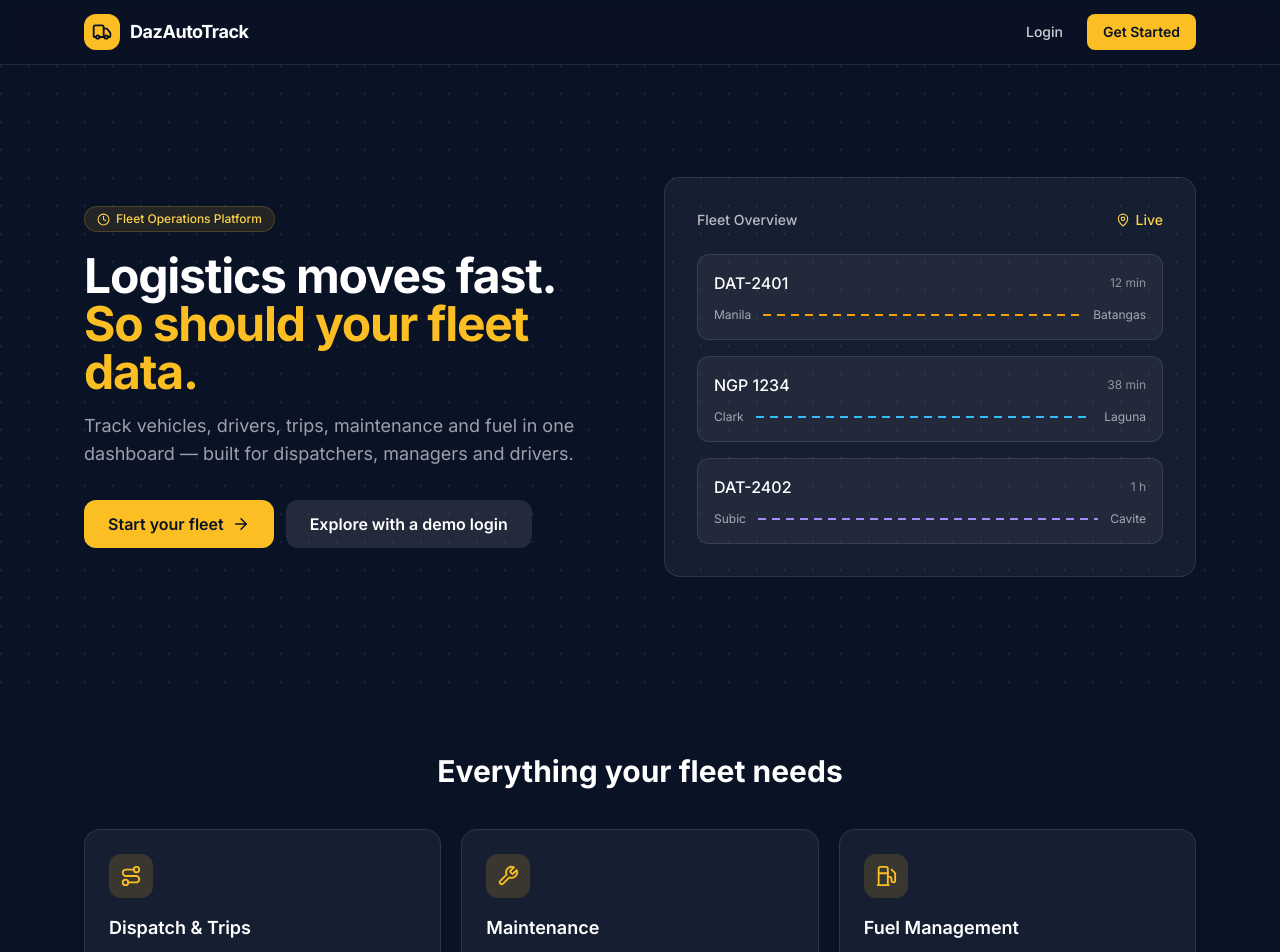
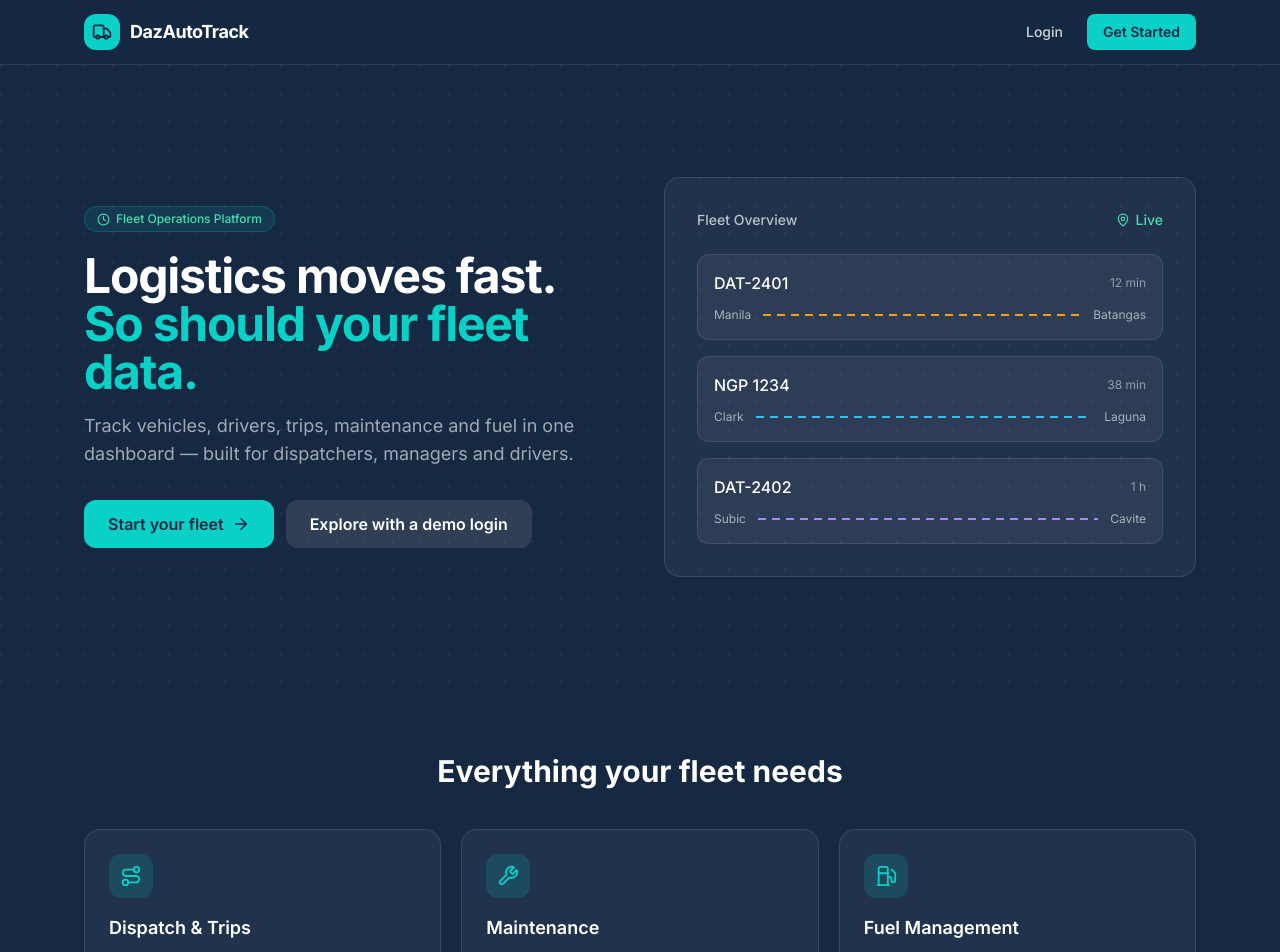
Before and after one commit to dzzzzlu/fleet_management_system, a React (Vite) app in the folder frontend/frontend/frontend/: page / in a window 1280 px wide. Shown: the top 952 px of the page. Built offline with nearby package versions, Linux system fonts and the light colour scheme; no server answers.

Commit message:
Adopt teal-green gradient system: brand accents (#09D1C7/#46DFB1/#80EE98) + teal-navy depth palette

```diff
--- a/frontend/frontend/frontend/src/components/Layout.jsx
+++ b/frontend/frontend/frontend/src/components/Layout.jsx
@@ -121,7 +121,7 @@ export default function Layout() {
   }
 
   const CATEGORY_DOT = {
-    maintenance: "bg-amber-500",
+    maintenance: "bg-brand-500",
     incident: "bg-red-500",
     trip: "bg-blue-500",
     compliance: "bg-purple-500",
--- a/frontend/frontend/frontend/src/components/StatusBadge.jsx
+++ b/frontend/frontend/frontend/src/components/StatusBadge.jsx
@@ -5,15 +5,15 @@ const COLORS = {
   assigned: "bg-navy-100 text-navy-800",
   in_progress: "bg-navy-100 text-navy-800",
   scheduled: "bg-gray-100 text-gray-600",
-  maintenance: "bg-amber-100 text-amber-700",
-  pending: "bg-amber-100 text-amber-700",
+  maintenance: "bg-brand-100 text-brand-700",
+  pending: "bg-brand-100 text-brand-700",
   inactive: "bg-gray-100 text-gray-600",
   on_leave: "bg-blue-100 text-blue-700",
   retired: "bg-red-100 text-red-700",
   cancelled: "bg-red-100 text-red-700",
   suspended: "bg-red-100 text-red-700",
   reported: "bg-red-100 text-red-700",
-  under_review: "bg-amber-100 text-amber-700",
+  under_review: "bg-brand-100 text-brand-700",
   resolved: "bg-blue-100 text-blue-700",
   closed: "bg-green-100 text-green-700",
 };
--- a/frontend/frontend/frontend/src/pages/Dashboard.jsx
+++ b/frontend/frontend/frontend/src/pages/Dashboard.jsx
@@ -130,7 +130,7 @@ export default function Dashboard() {
           <div className="grid grid-cols-1 md:grid-cols-3 lg:grid-cols-5 gap-4 mb-6">
             <StatCard icon={Truck} iconBg="bg-navy-100" iconColor="text-navy-700" value={data.total_vehicles} label="Total Vehicles" />
             <StatCard icon={Car} iconBg="bg-green-100" iconColor="text-green-700" value={data.active_vehicles} label="Active Vehicles" />
-            <StatCard icon={Wrench} iconBg="bg-amber-100" iconColor="text-amber-700" value={data.vehicles_in_maintenance} label="Vehicles in Maintenance" />
+            <StatCard icon={Wrench} iconBg="bg-brand-100" iconColor="text-brand-700" value={data.vehicles_in_maintenance} label="Vehicles in Maintenance" />
             <StatCard icon={Users} iconBg="bg-purple-100" iconColor="text-purple-700" value={data.active_drivers} label="Active Drivers" />
             <StatCard icon={Phone} iconBg="bg-navy-100" iconColor="text-navy-700" value={data.active_trips} label="Active Trips" />
           </div>
--- a/frontend/frontend/frontend/src/pages/Fuel.jsx
+++ b/frontend/frontend/frontend/src/pages/Fuel.jsx
@@ -87,7 +87,7 @@ export default function Fuel() {
       <div className="grid grid-cols-1 md:grid-cols-3 gap-4 mb-6">
         <StatCard icon={Wallet} iconBg="bg-navy-100" iconColor="text-navy-700" value={`₱${stats.totalCost}`} label="Total Fuel Cost" />
         <StatCard icon={Droplets} iconBg="bg-purple-100" iconColor="text-purple-700" value={`${stats.totalLiters} L`} label="Total Liters" />
-        <StatCard icon={GaugeCircle} iconBg="bg-amber-100" iconColor="text-amber-700" value={`₱${stats.avgPrice}`} label="Avg Price / Liter" />
+        <StatCard icon={GaugeCircle} iconBg="bg-brand-100" iconColor="text-brand-700" value={`₱${stats.avgPrice}`} label="Avg Price / Liter" />
       </div>
 
       <div className="bg-white rounded-xl shadow-sm overflow-x-auto">
--- a/frontend/frontend/frontend/src/pages/Incidents.jsx
+++ b/frontend/frontend/frontend/src/pages/Incidents.jsx
@@ -87,7 +87,7 @@ export default function Incidents() {
 
       <div className="grid grid-cols-1 md:grid-cols-3 gap-4 mb-6">
         <StatCard icon={TriangleAlert} iconBg="bg-red-100" iconColor="text-red-700" value={records.filter((r) => r.incident_status === "reported").length} label="Reported Incidents" />
-        <StatCard icon={SearchCheck} iconBg="bg-amber-100" iconColor="text-amber-700" value={records.filter((r) => r.incident_status === "under_review").length} label="Under Review" />
+        <StatCard icon={SearchCheck} iconBg="bg-brand-100" iconColor="text-brand-700" value={records.filter((r) => r.incident_status === "under_review").length} label="Under Review" />
         <StatCard icon={CircleCheck} iconBg="bg-green-100" iconColor="text-green-700" value={records.filter((r) => r.incident_status === "resolved").length} label="Resolved" />
       </div>
 
--- a/frontend/frontend/frontend/src/pages/Landing.jsx
+++ b/frontend/frontend/frontend/src/pages/Landing.jsx
@@ -27,20 +27,20 @@ export default function Landing() {
       <header className="sticky top-0 z-40 bg-navy-950/90 backdrop-blur border-b border-white/10">
         <div className="max-w-6xl mx-auto px-5 h-16 flex items-center justify-between">
           <div className="flex items-center gap-2.5">
-            <div className="w-9 h-9 rounded-xl bg-amber-400 flex items-center justify-center">
+            <div className="w-9 h-9 rounded-xl bg-brand-500 flex items-center justify-center">
               <Truck size={20} strokeWidth={2.2} className="text-navy-950" aria-hidden />
             </div>
             <span className="font-bold text-lg tracking-tight">DazAutoTrack</span>
           </div>
           <div className="flex items-center gap-3">
             {user ? (
-              <Link to="/dashboard" className="bg-amber-400 text-navy-950 font-semibold text-sm px-4 py-2 rounded-lg hover:bg-amber-300 transition-colors">
+              <Link to="/dashboard" className="bg-brand-500 text-navy-950 font-semibold text-sm px-4 py-2 rounded-lg hover:bg-brand-400 transition-colors">
                 Open Dashboard
               </Link>
             ) : (
               <>
                 <Link to="/login" className="text-sm text-white/80 hover:text-white px-3 py-2 font-medium">Login</Link>
-                <Link to="/signup" className="bg-amber-400 text-navy-950 font-semibold text-sm px-4 py-2 rounded-lg hover:bg-amber-300 transition-colors">
+                <Link to="/signup" className="bg-brand-500 text-navy-950 font-semibold text-sm px-4 py-2 rounded-lg hover:bg-brand-400 transition-colors">
                   Get Started
                 </Link>
               </>
@@ -56,12 +56,12 @@ export default function Landing() {
           aria-hidden />
         <div className="max-w-6xl mx-auto px-5 py-20 md:py-28 grid lg:grid-cols-2 gap-12 items-center relative">
           <div>
-            <span className="inline-flex items-center gap-1.5 text-xs font-medium bg-amber-400/10 text-amber-300 border border-amber-400/20 px-3 py-1 rounded-full mb-5">
+            <span className="inline-flex items-center gap-1.5 text-xs font-medium bg-brand-500/10 text-brand-400 border border-brand-500/20 px-3 py-1 rounded-full mb-5">
               <Clock size={13} aria-hidden /> Fleet Operations Platform
             </span>
             <h1 className="text-4xl md:text-5xl font-extrabold tracking-tight leading-tight">
               Logistics moves fast.{" "}
-              <span className="text-amber-400">So should your fleet data.</span>
+              <span className="text-brand-500">So should your fleet data.</span>
             </h1>
             <p className="text-white/60 text-lg mt-4 max-w-lg">
               Track vehicles, drivers, trips, maintenance and fuel in one dashboard —
@@ -70,7 +70,7 @@ export default function Landing() {
             <div className="flex flex-wrap gap-3 mt-8">
               {!user && (
                 <>
-                  <Link to="/signup" className="inline-flex items-center gap-2 bg-amber-400 text-navy-950 font-semibold px-6 py-3 rounded-xl hover:bg-amber-300 transition-colors">
+                  <Link to="/signup" className="inline-flex items-center gap-2 bg-brand-500 text-navy-950 font-semibold px-6 py-3 rounded-xl hover:bg-brand-400 transition-colors">
                     Start your fleet <ArrowRight size={18} aria-hidden />
                   </Link>
                   <Link to="/login" className="inline-flex items-center gap-2 bg-white/10 text-white font-semibold px-6 py-3 rounded-xl hover:bg-white/20 transition-colors">
@@ -79,7 +79,7 @@ export default function Landing() {
                 </>
               )}
               {user && (
-                <Link to="/dashboard" className="inline-flex items-center gap-2 bg-amber-400 text-navy-950 font-semibold px-6 py-3 rounded-xl hover:bg-amber-300 transition-colors">
+                <Link to="/dashboard" className="inline-flex items-center gap-2 bg-brand-500 text-navy-950 font-semibold px-6 py-3 rounded-xl hover:bg-brand-400 transition-colors">
                   Open Dashboard <ArrowRight size={18} aria-hidden />
                 </Link>
               )}
@@ -90,7 +90,7 @@ export default function Landing() {
           <div className="hidden lg:block bg-white/5 border border-white/10 rounded-2xl p-8">
             <div className="flex items-center justify-between mb-6 text-sm font-medium text-white/70">
               <span>Fleet Overview</span>
-              <span className="inline-flex items-center gap-1.5 text-amber-300"><MapPin size={14} aria-hidden /> Live</span>
+              <span className="inline-flex items-center gap-1.5 text-brand-400"><MapPin size={14} aria-hidden /> Live</span>
             </div>
             <div className="space-y-4">
               {[
@@ -121,8 +121,8 @@ export default function Landing() {
         <div className="grid sm:grid-cols-2 lg:grid-cols-3 gap-5">
           {FEATURES.map(({ Icon, title, desc }) => (
             <div key={title} className="rounded-2xl bg-white/5 border border-white/10 p-6 hover:bg-white/10 transition-colors">
-              <div className="w-11 h-11 rounded-xl bg-amber-400/15 flex items-center justify-center mb-4">
-                <Icon size={22} strokeWidth={2} className="text-amber-400" aria-hidden />
+              <div className="w-11 h-11 rounded-xl bg-brand-500/15 flex items-center justify-center mb-4">
+                <Icon size={22} strokeWidth={2} className="text-brand-500" aria-hidden />
               </div>
               <h3 className="font-semibold text-lg">{title}</h3>
               <p className="text-white/55 text-sm mt-1.5">{desc}</p>
@@ -138,8 +138,8 @@ export default function Landing() {
           <div className="grid sm:grid-cols-3 gap-6">
             {STEPS.map(({ Icon, title, desc }) => (
               <div key={title} className="text-center">
-                <div className="w-14 h-14 mx-auto rounded-2xl bg-amber-400/15 flex items-center justify-center mb-4">
-                  <Icon size={26} strokeWidth={2} className="text-amber-400" aria-hidden />
+                <div className="w-14 h-14 mx-auto rounded-2xl bg-brand-500/15 flex items-center justify-center mb-4">
+                  <Icon size={26} strokeWidth={2} className="text-brand-500" aria-hidden />
                 </div>
                 <h3 className="font-semibold">{title}</h3>
                 <p className="text-white/55 text-sm mt-1.5 max-w-xs mx-auto">{desc}</p>
@@ -152,7 +152,7 @@ export default function Landing() {
       <footer className="border-t border-white/10">
         <div className="max-w-6xl mx-auto px-5 py-8 flex flex-col sm:flex-row items-center justify-between gap-4 text-sm text-white/50">
           <div className="flex items-center gap-2">
-            <div className="w-7 h-7 rounded-lg bg-amber-400 flex items-center justify-center">
+            <div className="w-7 h-7 rounded-lg bg-brand-500 flex items-center justify-center">
               <Truck size={16} strokeWidth={2.2} className="text-navy-950" aria-hidden />
             </div>
             DazAutoTrack · Argo v0.5
--- a/frontend/frontend/frontend/src/pages/Maintenance.jsx
+++ b/frontend/frontend/frontend/src/pages/Maintenance.jsx
@@ -178,7 +178,7 @@ export default function Maintenance() {
       ) : (
         <>
           <div className="grid grid-cols-1 md:grid-cols-3 gap-4 mb-6">
-            <StatCard icon={Wrench} iconBg="bg-amber-100" iconColor="text-amber-700" value={records.filter((r) => r.maintenance_status === "pending").length} label="Pending Maintenance" />
+            <StatCard icon={Wrench} iconBg="bg-brand-100" iconColor="text-brand-700" value={records.filter((r) => r.maintenance_status === "pending").length} label="Pending Maintenance" />
             <StatCard icon={CarFront} iconBg="bg-green-100" iconColor="text-green-700" value={records.filter((r) => r.maintenance_status === "completed").length} label="Completed Maintenance" />
             <StatCard icon={Clock3} iconBg="bg-gray-100" iconColor="text-gray-600" value={`${avgDowntime} days`} label="Average Downtime" />
           </div>
--- a/frontend/frontend/frontend/src/pages/Reports.jsx
+++ b/frontend/frontend/frontend/src/pages/Reports.jsx
@@ -173,7 +173,7 @@ export default function Reports() {
       <div className="grid grid-cols-2 lg:grid-cols-4 gap-4 my-6">
         <StatCard icon={TrendingUp} iconBg="bg-navy-100" iconColor="text-navy-700" value={kpis.activeFleet} label="Active Vehicles" />
         <StatCard icon={Phone} iconBg="bg-blue-100" iconColor="text-blue-700" value={kpis.totalTrips} label="Total Trips" />
-        <StatCard icon={Wrench} iconBg="bg-amber-100" iconColor="text-amber-700" value={kpis.maintenance} label="In Maintenance" />
+        <StatCard icon={Wrench} iconBg="bg-brand-100" iconColor="text-brand-700" value={kpis.maintenance} label="In Maintenance" />
         <StatCard icon={FuelIcon} iconBg="bg-purple-100" iconColor="text-purple-700" value={`₱${kpis.totalFuel.toLocaleString()}`} label="Total Fuel Spend" />
       </div>
 
--- a/frontend/frontend/frontend/src/pages/Settings.jsx
+++ b/frontend/frontend/frontend/src/pages/Settings.jsx
@@ -334,7 +334,7 @@ export default function Settings() {
                     <p className="text-sm font-medium text-gray-900 truncate">{u.full_name}</p>
                     <p className="text-xs text-gray-500 truncate">{u.email}</p>
                   </div>
-                  <span className={`px-2.5 py-1 rounded-full text-xs font-medium capitalize shrink-0 ${u.role === "administrator" ? "bg-navy-100 text-navy-800" : u.role === "driver" ? "bg-amber-100 text-amber-700" : "bg-gray-100 text-gray-600"}`}>
+                  <span className={`px-2.5 py-1 rounded-full text-xs font-medium capitalize shrink-0 ${u.role === "administrator" ? "bg-navy-100 text-navy-800" : u.role === "driver" ? "bg-brand-100 text-brand-700" : "bg-gray-100 text-gray-600"}`}>
                     {u.role}
                   </span>
                 </li>
--- a/frontend/frontend/frontend/src/pages/Vehicles.jsx
+++ b/frontend/frontend/frontend/src/pages/Vehicles.jsx
@@ -162,7 +162,7 @@ export default function Vehicles() {
         <StatCard icon={Truck} iconBg="bg-navy-100" iconColor="text-navy-700" value={counts.total} label="Total Vehicles" />
         <StatCard icon={Car} iconBg="bg-green-100" iconColor="text-green-700" value={counts.available} label="Available Vehicles" />
         <StatCard icon={Route} iconBg="bg-purple-100" iconColor="text-purple-700" value={counts.assigned} label="Assigned Vehicles" />
-        <StatCard icon={Wrench} iconBg="bg-amber-100" iconColor="text-amber-700" value={counts.maintenance} label="Maintenance Vehicles" />
+        <StatCard icon={Wrench} iconBg="bg-brand-100" iconColor="text-brand-700" value={counts.maintenance} label="Maintenance Vehicles" />
       </div>
 
       <div className="flex flex-col md:flex-row gap-3 mb-4">
--- a/frontend/frontend/frontend/tailwind.config.js
+++ b/frontend/frontend/frontend/tailwind.config.js
@@ -4,21 +4,34 @@ export default {
   theme: {
     extend: {
       colors: {
-        // One consistent navy family — base (#0f1b33) anchors the sidebar/header,
-        // mid tones drive buttons/badges/links, light tones are tint surfaces.
+        // One consistent teal-navy family. Deep tones (#15919B, #0C6478, #213A58)
+        // anchor backgrounds, shadows, buttons and dark surfaces; lighter tones
+        // tint surfaces and badges.
         navy: {
-          DEFAULT: "#0f1b33",
-          50: "#eef3fa",
-          100: "#dbe5f4",
-          200: "#bccfe9",
-          300: "#90aed9",
-          400: "#5c85c2",
-          500: "#3d67a8",
-          600: "#2b4a82",
-          700: "#223a68",
-          800: "#182a4d",
-          900: "#0f1b33",
-          950: "#0a1226",
+          DEFAULT: "#213A58",
+          50: "#eef4f6",
+          100: "#dce9ec",
+          200: "#bcd5da",
+          300: "#90b6bd",
+          400: "#15919B",
+          500: "#15919B",
+          600: "#0C6478",
+          700: "#0b5263",
+          800: "#213A58",
+          900: "#1c314c",
+          950: "#162943",
+        },
+        // Teal-green gradient accents: bright teal (#09D1C7) primary, with
+        // spring green (#46DFB1) and light mint (#80EE98) as highlights.
+        brand: {
+          50: "#effbf8",
+          100: "#d9f7ef",
+          200: "#b3efdd",
+          300: "#80EE98",
+          400: "#46DFB1",
+          500: "#09D1C7",
+          600: "#07a9a1",
+          700: "#0C8C8F",
         },
       },
     },
```
Also changed, not shown: frontend/frontend/frontend/src/pages/AuthPage.jsx (+14 -14 lines).
